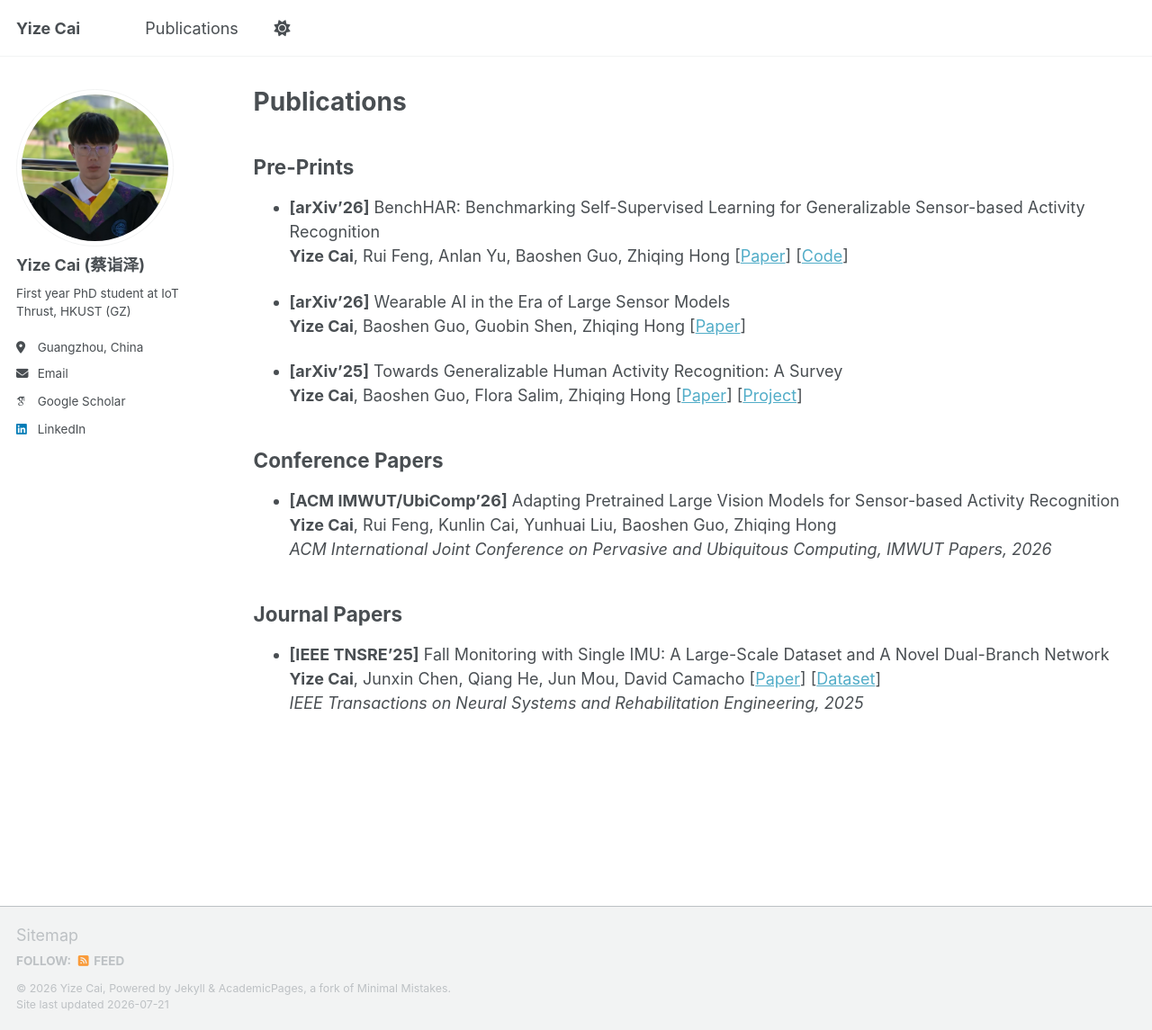
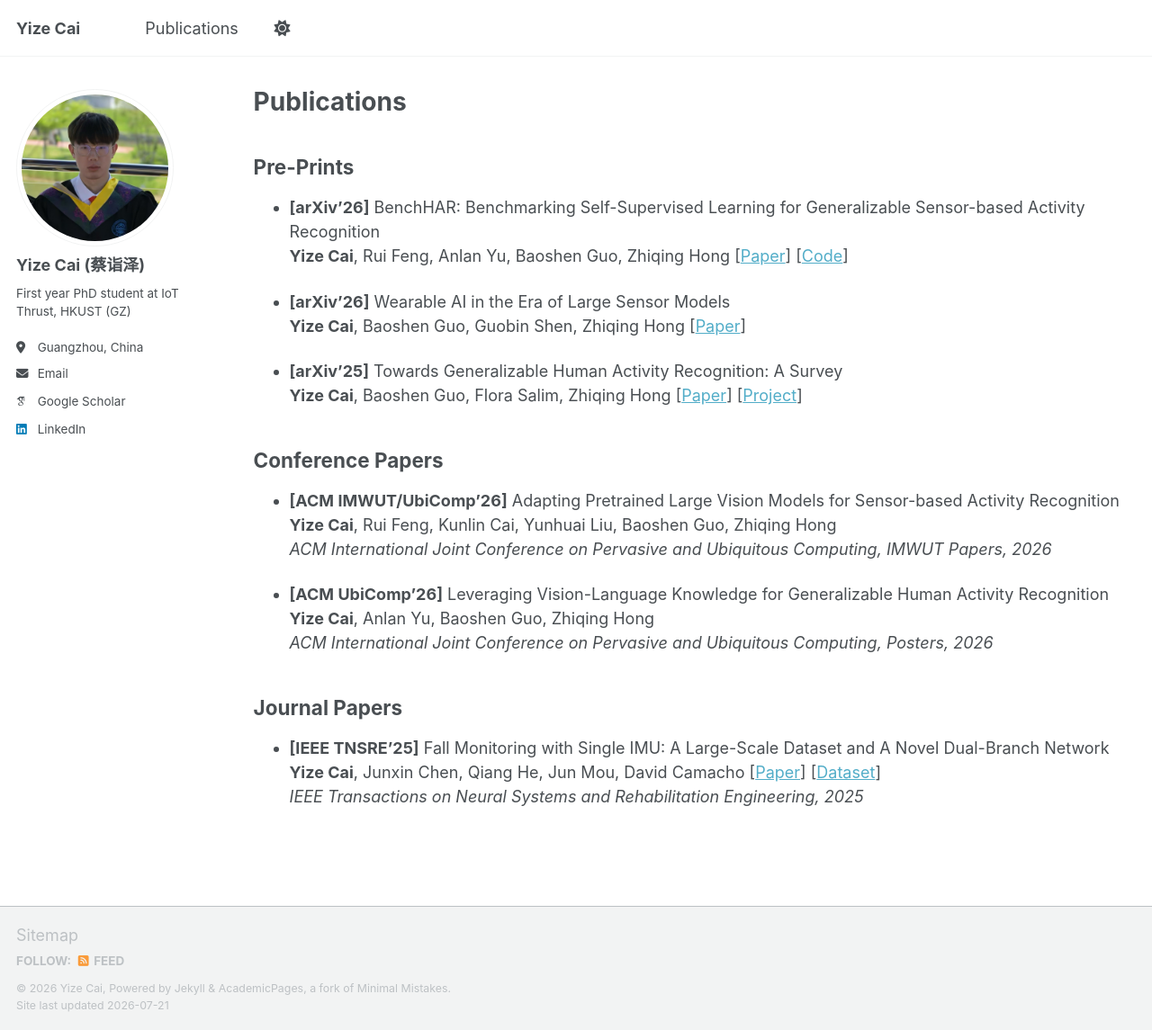
Before and after one commit to saiketa/saiketa.github.io, a Jekyll site: the page built from _pages/publications.md, in a window 1280 px wide and 1145 px high. Shown: the whole window at 90% size. Built offline with Jekyll 4.4.1, drawn with Linux system fonts in a browser that asks for light colours; some web fonts are replaced; a script bundle is joined from its source files by our own code; library files that are not in the unit come from our copies.

Commit message:
Update publications.md

```diff
--- a/_pages/publications.md
+++ b/_pages/publications.md
@@ -29,6 +29,10 @@ author_profile: true
 **Yize Cai**, Rui Feng, Kunlin Cai, Yunhuai Liu, Baoshen Guo, Zhiqing Hong<br>
 *ACM International Joint Conference on Pervasive and Ubiquitous Computing, IMWUT Papers, 2026*
 
+- **[ACM UbiComp'26]**  Leveraging Vision-Language Knowledge for Generalizable Human Activity Recognition<br>
+**Yize Cai**, Anlan Yu, Baoshen Guo, Zhiqing Hong<br>
+*ACM International Joint Conference on Pervasive and Ubiquitous Computing, Posters, 2026*
+
 ## Journal Papers
 
 - **[IEEE TNSRE'25]** Fall Monitoring with Single IMU: A Large-Scale Dataset and A Novel Dual-Branch Network<br>
```
